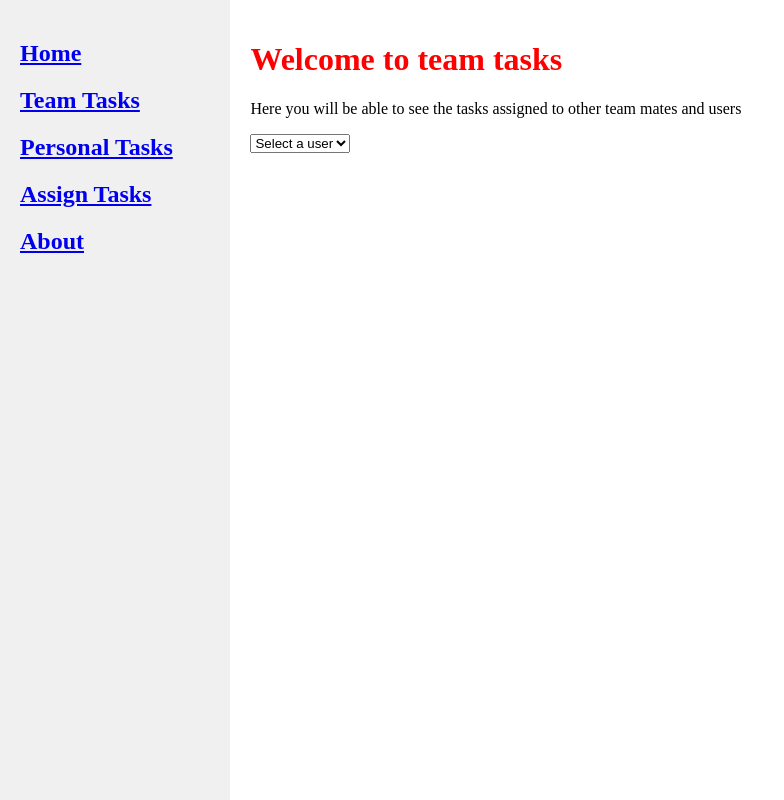
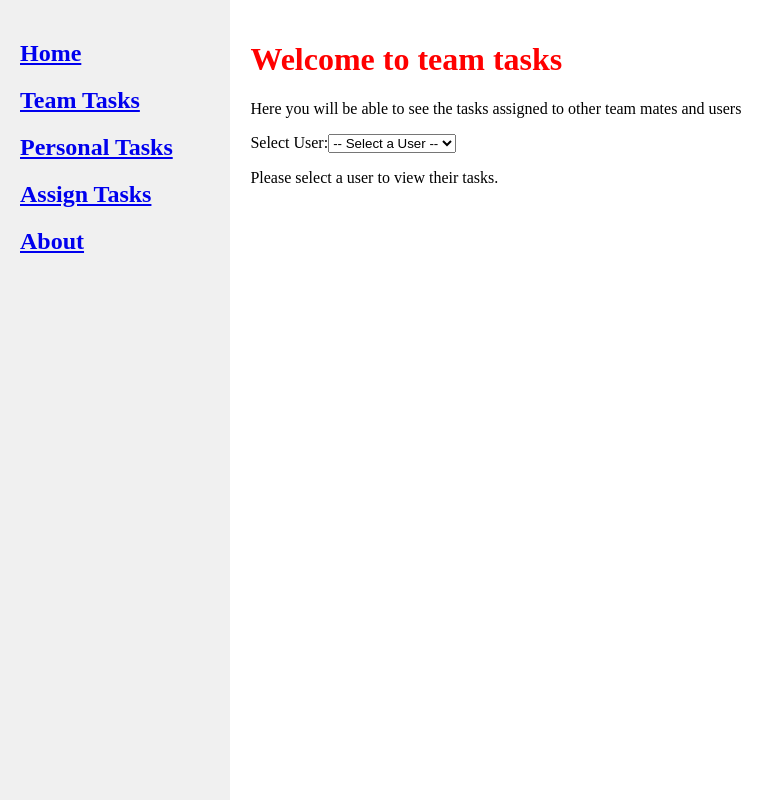
Before and after one commit to Krrithik/TaskManagerApp-React, a React (Vite) app: page /teamTasks in a window 1280 px wide. Shown: the whole page, without its empty margins (0-784 px from the left). Built offline with nearby package versions, Linux system fonts and the light colour scheme.

Commit message:
teamtasks viewing was done successfully

```diff
--- /dev/null
+++ b/src/components/TeamTasks.jsx
@@ -0,0 +1,46 @@
+import { useState } from "react";
+import { getItem } from "../utils/StorageFunctions";
+import UserDropdown from "./UserDropdown";
+
+export default function TeamTasks() {
+  const users = getItem("users") || [];
+
+  const [selectedUser, setSelectedUser] = useState("");
+
+  const teamMemberTasks = users.filter(
+    (teamMemberName) => teamMemberName.name != selectedUser
+  );
+  console.log(teamMemberTasks);
+
+  return (
+    <>
+      <UserDropdown
+        userOptions={users}
+        selectedUser={selectedUser}
+        setSelectedUser={setSelectedUser}
+      />
+
+      {/* Display tasks of the selected user */}
+      {selectedUser ? (
+        <>
+          {teamMemberTasks.map((teamMembers, index) => (
+            <div key={index}>
+              <h2>{teamMembers.name} tasks</h2>
+              <ul>
+                {teamMembers.tasks.map((task, taskIndex) => (
+                  <li key={taskIndex}>
+                    <strong>Task:</strong> {task.taskName} |{" "}
+                    <strong>Due Date:</strong> {task.dueDate} |{" "}
+                    <strong>Priority:</strong> {task.priority}
+                  </li>
+                ))}
+              </ul>
+            </div>
+          ))}
+        </>
+      ) : (
+        <p>Please select a user to view their tasks.</p>
+      )}
+    </>
+  );
+}
--- a/src/routes/teamTasks.jsx
+++ b/src/routes/teamTasks.jsx
@@ -1,5 +1,6 @@
 import { createFileRoute } from '@tanstack/react-router'
 import SelectUser from '../components/selectUser';
+import TeamTasks from '../components/TeamTasks';
 
 export const Route = createFileRoute('/teamTasks')({
   component: RouteComponent,
@@ -10,7 +11,7 @@ function RouteComponent() {
     <>
       <h1>Welcome to team tasks</h1>
       <p>Here you will be able to see the tasks assigned to other team mates and users</p>
-      <SelectUser />
+      <TeamTasks />
     </>
   );
 }
```
